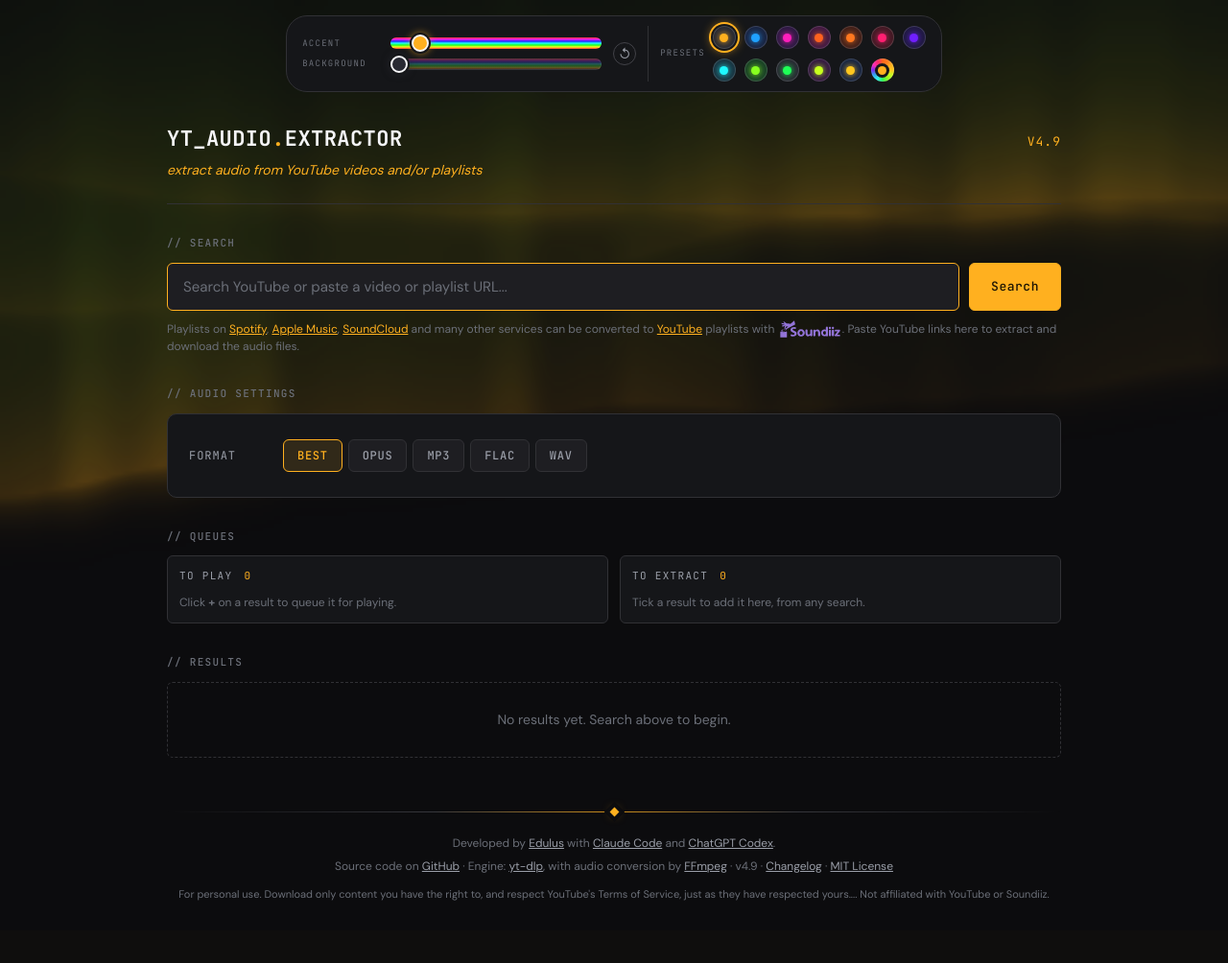
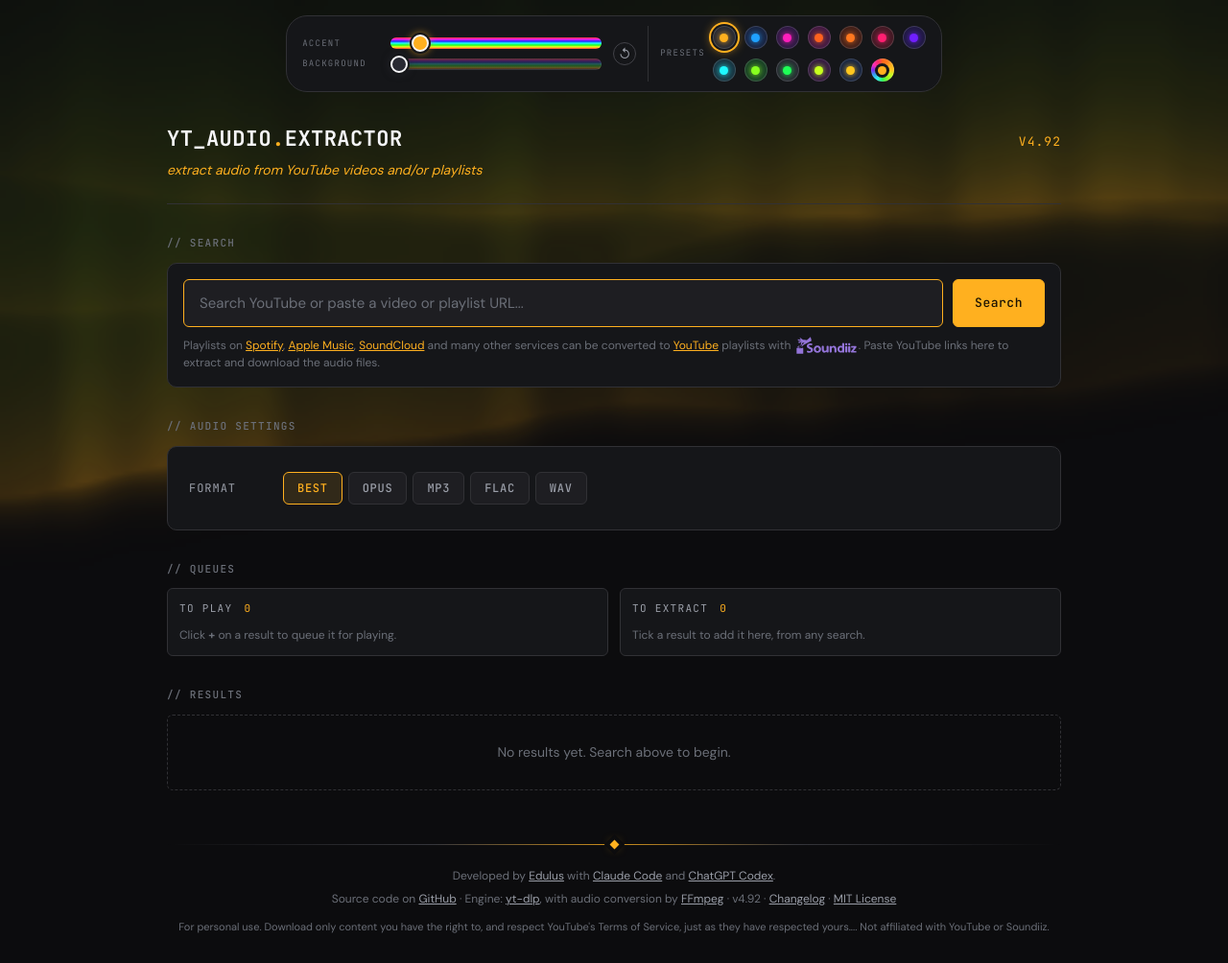
Before and after one commit to Edulus/YT-Audio-Extractor, a Flask app: page / in a window 1280 px wide. Shown: the whole page at 96% size. Before the commit the page ends 939 px from the top, so only its background shows below. Run offline with Flask 3, Linux system fonts and the light colour scheme; parts of the project's set-up code (start-up, migrations or seed data) failed here and were passed over; some libraries are stand-ins or nearby versions.

Commit message:
Release v4.92.0: section labels above Search and Now Playing boxes
Co-Authored-By: Claude Opus 5.5 <noreply@anthropic.com>

```diff
--- a/templates/index.html
+++ b/templates/index.html
@@ -123,13 +123,19 @@
     section.block { margin-bottom: 32px; }
 
     /* ---- Search ---- */
+    .search-box {
+      background: var(--bg-elev);
+      border: 1px solid var(--border);
+      border-radius: var(--radius-lg);
+      padding: 16px;
+    }
     .search-row {
       display: flex;
       gap: 10px;
     }
     .search-input {
       flex: 1;
-      background: var(--bg-elev);
+      background: var(--bg);
       border: 1px solid var(--border);
       border-radius: var(--radius);
       padding: 14px 16px;
@@ -401,14 +407,13 @@
     }
     .top-dock.docked .search-hint { display: none; }
     .top-dock.docked section.block { margin-bottom: 14px; }
-    .now-playing {
+    .np-box {
       padding: 12px 16px 14px;
       background: var(--bg-elev-2);
       border: 1px solid var(--accent);
       border-radius: var(--radius);
       box-shadow: 0 10px 28px rgba(0, 0, 0, 0.5), 0 0 18px rgba(var(--accent-rgb), 0.12);
     }
-    .now-playing .section-label { margin: 0 0 8px; }
     .np-track { display: flex; align-items: center; gap: 12px; }
     .np-check {
       width: 18px;
@@ -1213,7 +1218,7 @@
         <h1>YT_Audio<span class="accent">.</span>Extractor</h1>
         <p class="subtitle">extract audio from YouTube videos and/or playlists</p>
       </div>
-      <span class="tag">v4.9</span>
+      <span class="tag">v4.92</span>
     </header>
 
     <!-- Search and Now Playing: they stick to the top together while a
@@ -1222,6 +1227,7 @@
     <!-- Search -->
     <section class="block">
       <p class="section-label">// Search</p>
+      <div class="search-box">
       <div class="search-row">
         <input
           id="search-input"
@@ -1244,12 +1250,14 @@
            title="Open Soundiiz in a new tab"><img src="/static/soundiiz-logo.svg" alt="Soundiiz"></a>.
         Paste YouTube links here to extract and download the audio files.
       </p>
+      </div>
       <div id="search-status"></div>
     </section>
 
     <!-- Now playing: the previewed track, kept on screen across searches -->
     <section id="now-playing" class="block now-playing hidden" aria-label="Now playing">
       <p class="section-label">// Now Playing</p>
+      <div class="np-box">
       <div class="np-track">
         <input type="checkbox" class="np-check" title="Select for extraction" aria-label="Select for extraction">
         <img class="np-thumb" alt="" referrerpolicy="no-referrer">
@@ -1264,6 +1272,7 @@
         <button type="button" class="np-close" title="Stop preview" aria-label="Stop preview">&times;</button>
       </div>
       <div id="np-controls"></div>
+      </div>
     </section>
     </div>
 
@@ -1355,7 +1364,7 @@
         with audio conversion by
         <a href="https://ffmpeg.org" target="_blank" rel="noopener noreferrer">FFmpeg</a>
         &middot;
-        v4.9 &middot;
+        v4.92 &middot;
         <a href="https://github.com/Edulus/YT-Audio-Extractor/blob/master/CHANGELOG.md" target="_blank" rel="noopener noreferrer">Changelog</a>
         &middot;
         <a href="https://github.com/Edulus/YT-Audio-Extractor/blob/master/LICENSE" target="_blank" rel="noopener noreferrer">MIT License</a>
```
Also changed, not shown: CHANGELOG.md, 1 other file.
